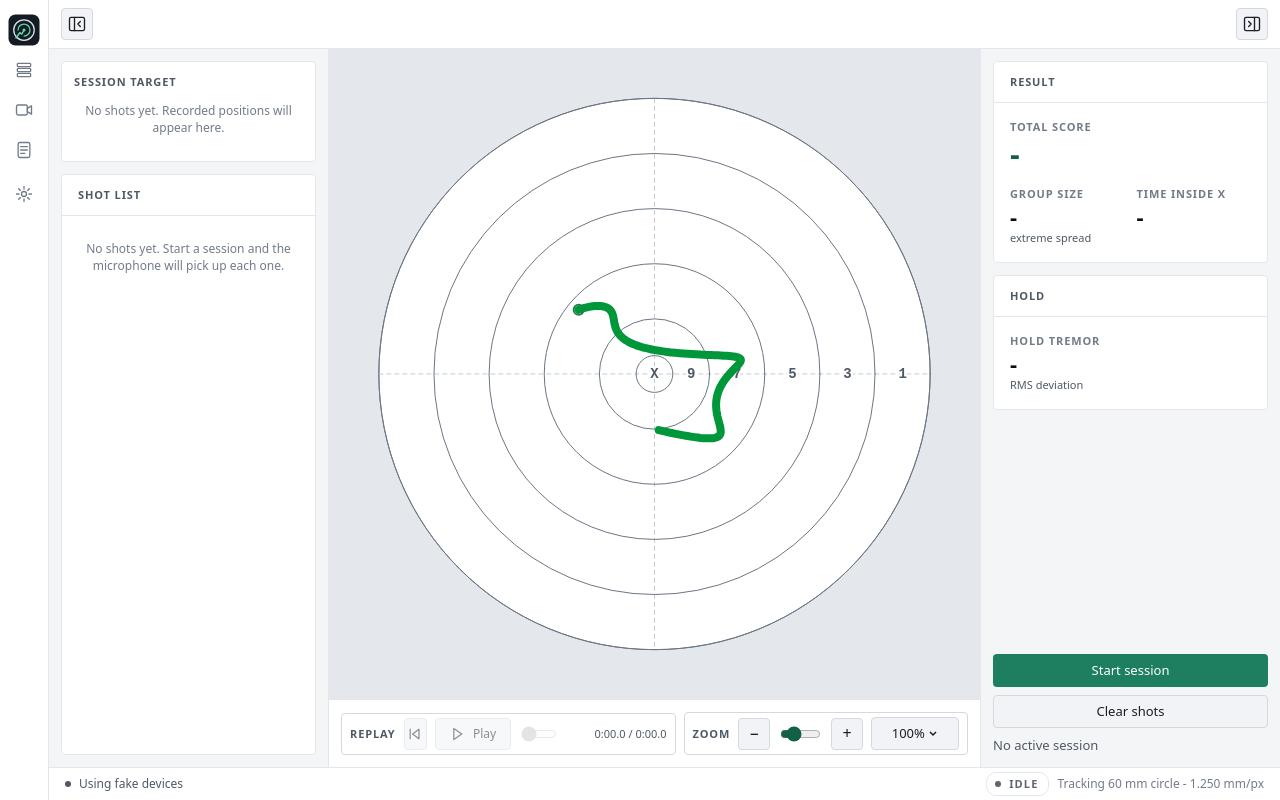
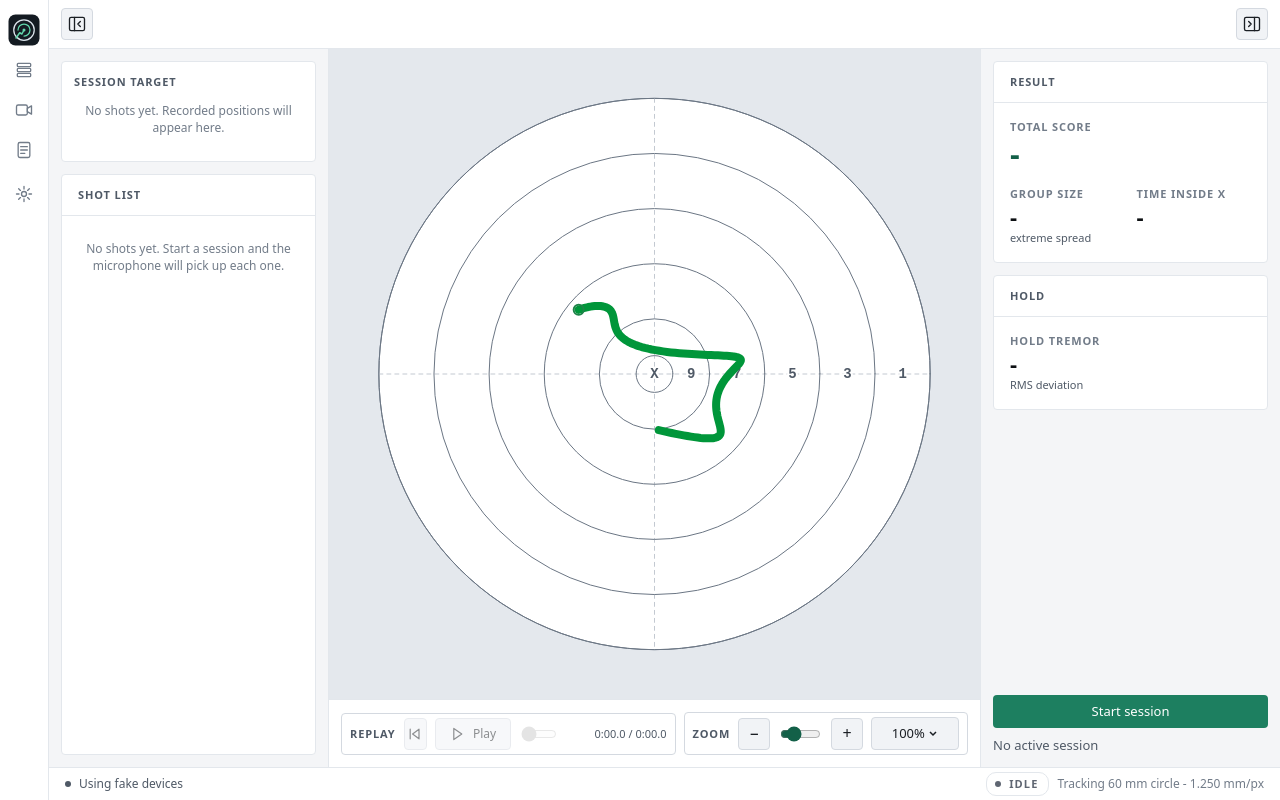
Before and after one commit to dsgnr/ShotTrainer, a Svelte app in the folder frontend/: page / in a window 1280 px wide. Built offline with nearby package versions, Linux system fonts and the light colour scheme.

Commit message:
refactor: remove the clear shots button

```diff
--- a/frontend/src/components/SessionControls.svelte
+++ b/frontend/src/components/SessionControls.svelte
@@ -2,7 +2,7 @@
   import Dropdown from "./Dropdown.svelte";
   import { focusTrap } from "../lib/app/focus-trap";
   import type { CommandSender } from "../lib/app/commands";
-  import { primaryLabel, secondaryDisabled } from "../lib/app/session-controls";
+  import { primaryLabel } from "../lib/app/session-controls";
   import {
     DEFAULT_SESSION_CATEGORY,
     SESSION_CATEGORIES,
@@ -24,7 +24,6 @@
 
   const recording = $derived(session.kind === "recording");
   const label = $derived(primaryLabel(session));
-  const locked = $derived(secondaryDisabled(session));
 
   function onPrimary(): void {
     if (recording) {
@@ -40,19 +39,12 @@
     void send({ type: "startSession", name: name.trim(), category });
   }
 
-  function onClear(): void {
-    void send({ type: "clearShots" });
-  }
 </script>
 
 <div class="session">
   <button type="button" class="primary" data-variant={recording ? "stop" : ""} onclick={onPrimary}>
     {label}
   </button>
-
-  {#if !locked}
-    <button type="button" class="clear" onclick={onClear}>Clear shots</button>
-  {/if}
 
   <p class="summary">{summary || "Not recording"}</p>
 </div>
```
Also changed, not shown: 2 other files (tests, documents, lock files or other folders).
